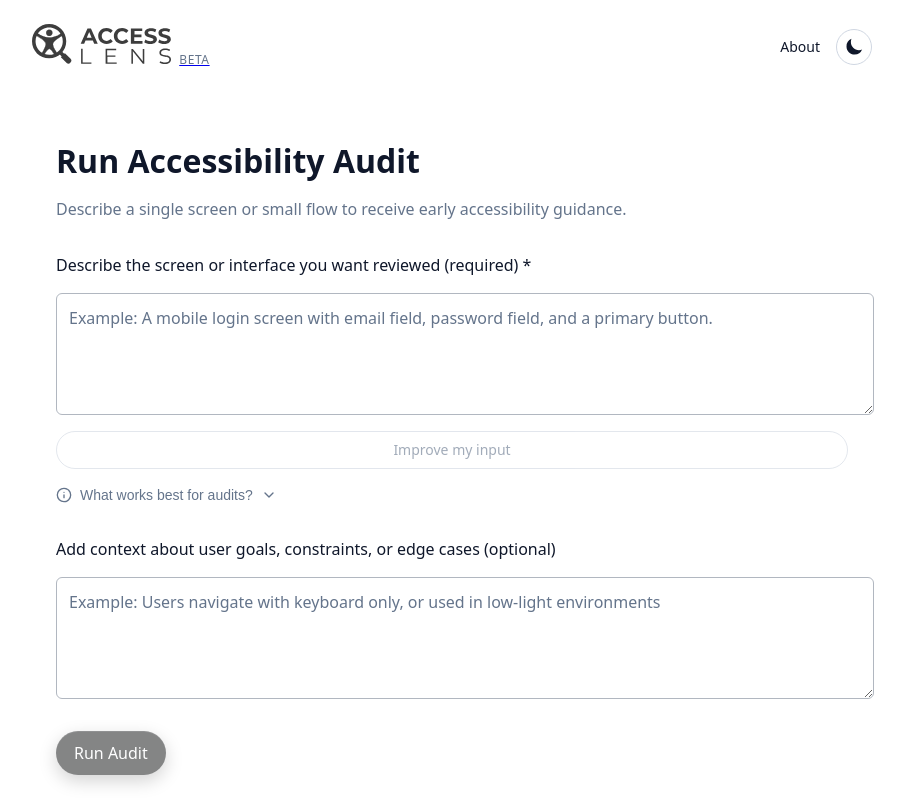
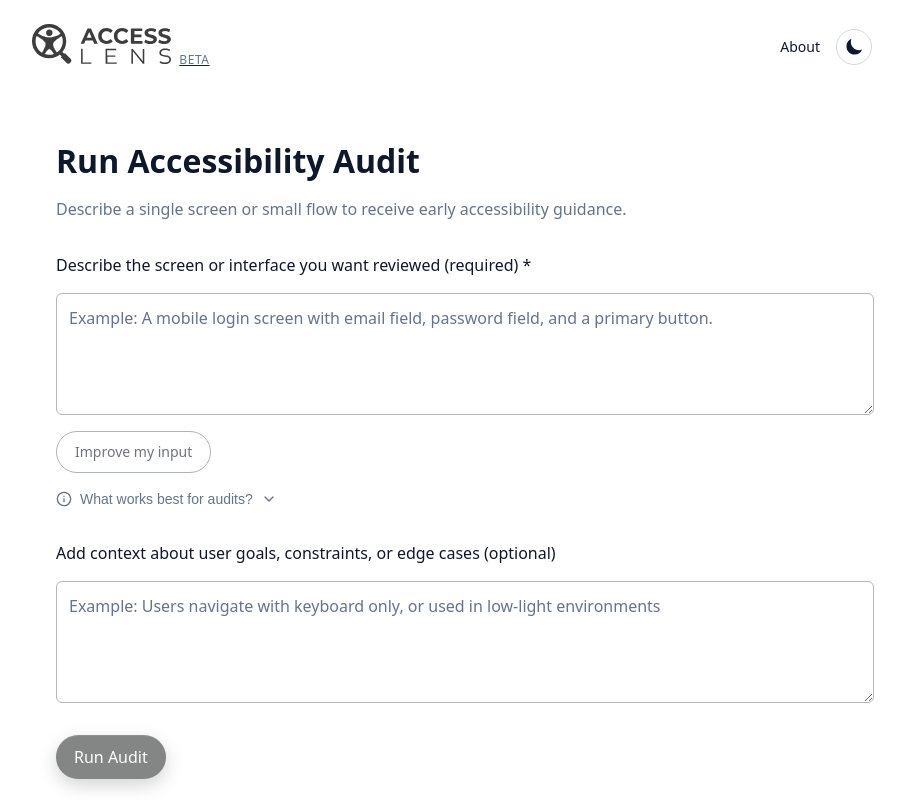
Before and after one commit to AceMoon-tech/access-lens, a React (Vite) app: page /audit in a window 1280 px wide. Shown: the top 800 px of the page, without its empty margins (188-1093 px from the left). Built offline with nearby package versions, Linux system fonts and the light colour scheme; no server answers.

Commit message:
Refactor button styles and layout adjustments in AuditForm component

```diff
--- a/src/index.css
+++ b/src/index.css
@@ -98,6 +98,10 @@ body {
 
 .items-center {
   align-items: center;
+}
+
+.items-start {
+  align-items: flex-start;
 }
 
 .justify-center {
--- a/src/screens/AuditForm.jsx
+++ b/src/screens/AuditForm.jsx
@@ -388,7 +388,7 @@ function AuditForm({ onResults }) {
             isLoading={requestState === 'loading'}
           />
 
-          <div className="flex flex-col gap-8">
+          <div className="flex flex-col items-start gap-8">
             <Button
               type="button"
               variant="secondary"
--- a/src/styles/premium-components.css
+++ b/src/styles/premium-components.css
@@ -124,20 +124,22 @@
 /* SECONDARY */
 .btn-secondary {
   background-color: transparent;
-  color: var(--text-muted);
-  border: 1px solid var(--border-default);
+  color: var(--text-default);
+  border: 1px solid
+    color-mix(in srgb, var(--text-default) 38%, var(--border-strong));
   box-shadow: none;
 }
 
 .btn-secondary:hover:not(:disabled) {
   background-color: var(--surface-2);
   color: var(--text-default);
-  border-color: var(--border-strong);
+  border-color: color-mix(in srgb, var(--text-default) 48%, var(--border-strong));
 }
 
 .btn-secondary:active:not(:disabled) {
   transform: translateY(1px);
   background-color: var(--surface-3);
+  border-color: color-mix(in srgb, var(--text-default) 55%, var(--border-strong));
 }
 
 .btn-md {
@@ -148,7 +150,7 @@
 }
 
 .btn-sm {
-  padding: var(--space-8) var(--space-12);
+  padding: var(--button-padding-y) var(--button-padding-x);
   border-radius: var(--radius-full);
   font-size: var(--text-sm);
   line-height: var(--text-sm-leading);
```
